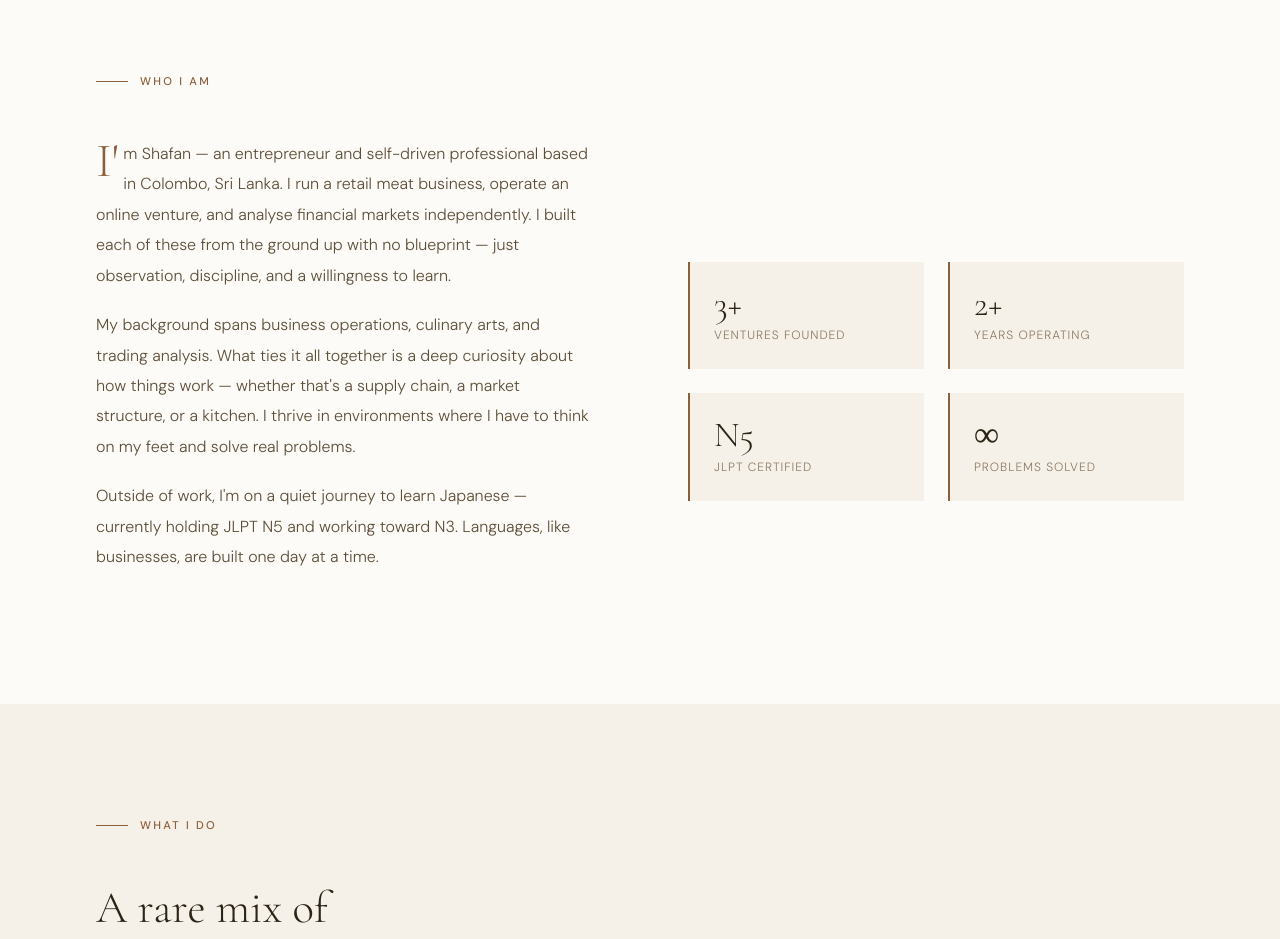
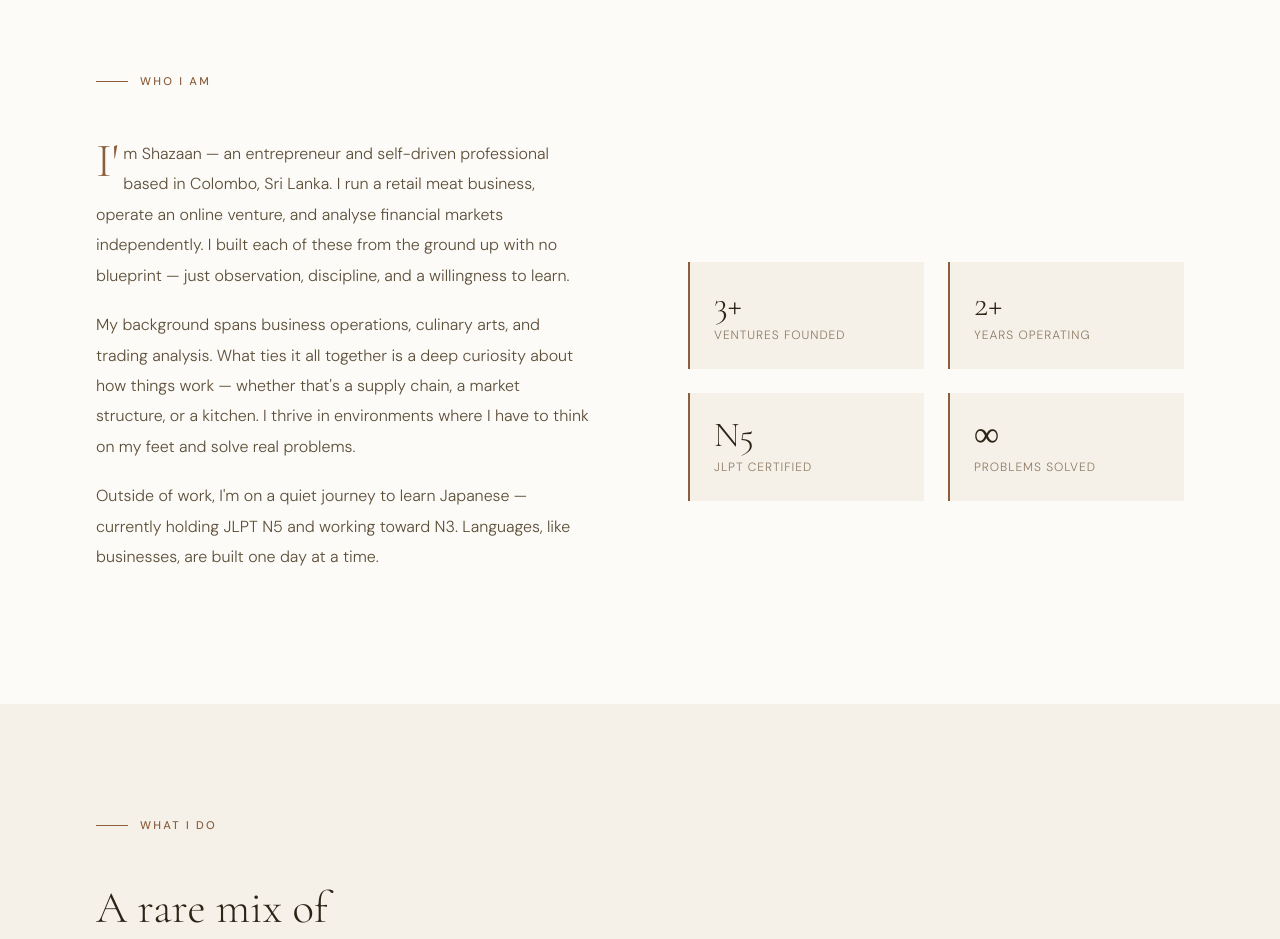
Before and after one commit to damacy12/Shazaan-Mahmoodh, a plain HTML site: page index.html in a window 1280 px wide. Shown: the part 840-1779 px from the top of the page. Drawn offline with nearby package versions, Linux system fonts and the light colour scheme.

Commit message:
Update index.html

```diff
--- a/index.html
+++ b/index.html
@@ -374,7 +374,7 @@
   <div class="section-label">Who I am</div>
   <div class="about-grid fade-in">
     <div class="about-text">
-      <p>I'm Shafan — an entrepreneur and self-driven professional based in Colombo, Sri Lanka. I run a retail meat business, operate an online venture, and analyse financial markets independently. I built each of these from the ground up with no blueprint — just observation, discipline, and a willingness to learn.</p>
+      <p>I'm Shazaan — an entrepreneur and self-driven professional based in Colombo, Sri Lanka. I run a retail meat business, operate an online venture, and analyse financial markets independently. I built each of these from the ground up with no blueprint — just observation, discipline, and a willingness to learn.</p>
       <p>My background spans business operations, culinary arts, and trading analysis. What ties it all together is a deep curiosity about how things work — whether that's a supply chain, a market structure, or a kitchen. I thrive in environments where I have to think on my feet and solve real problems.</p>
       <p>Outside of work, I'm on a quiet journey to learn Japanese — currently holding JLPT N5 and working toward N3. Languages, like businesses, are built one day at a time.</p>
     </div>
```
